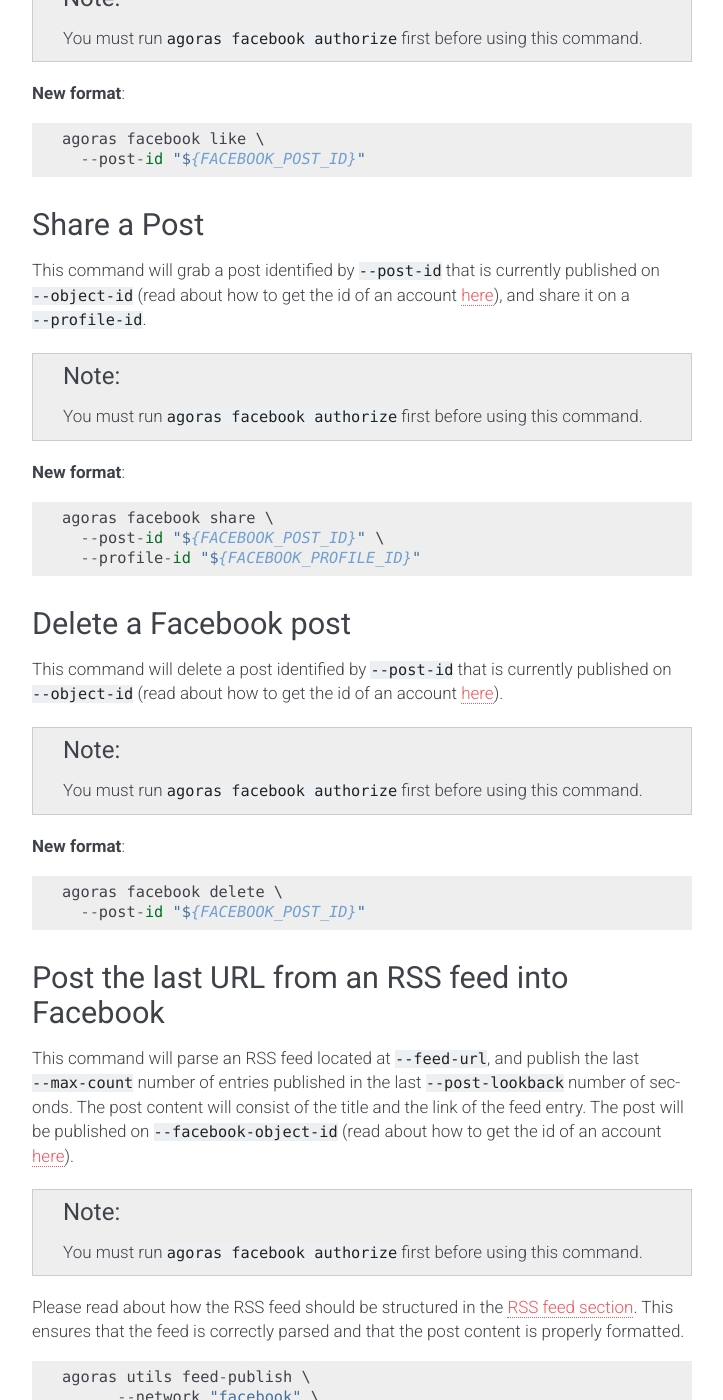
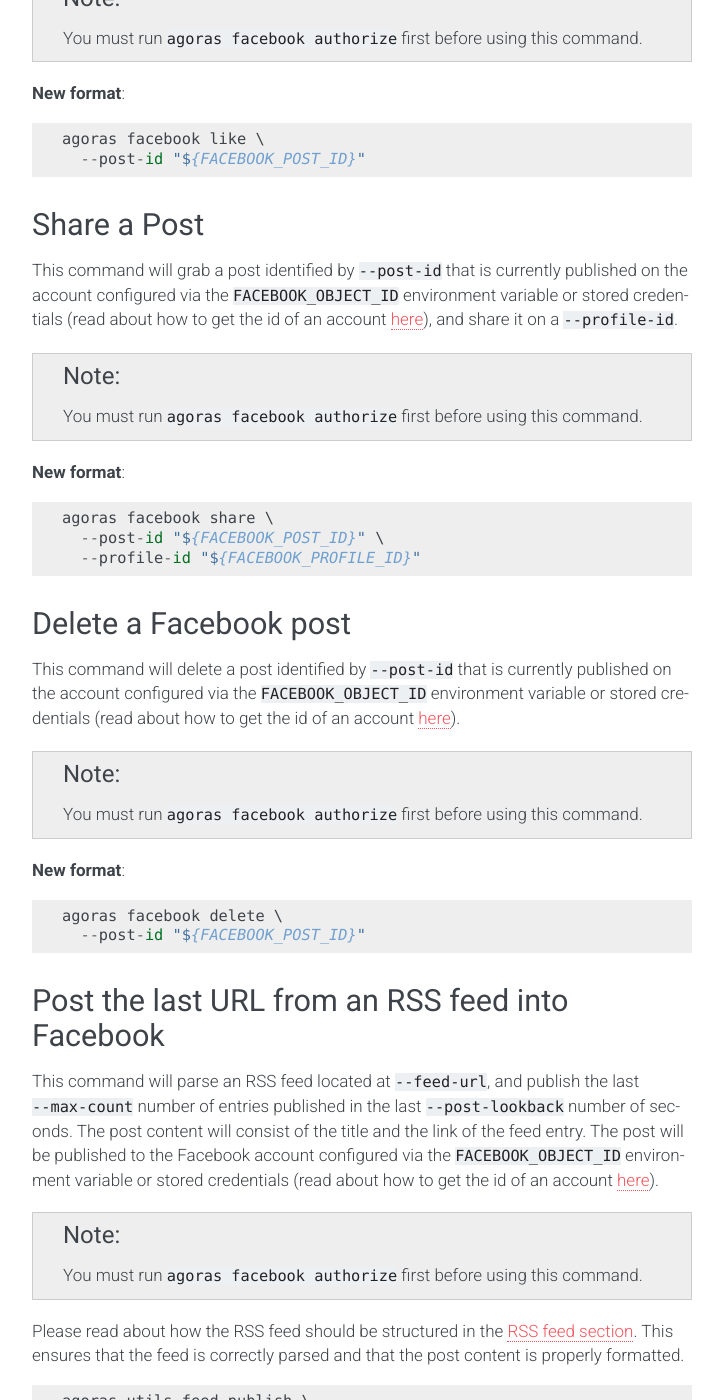
Before and after one commit to LuisAlejandro/agoras, a Sphinx documentation site: the page built from docs/facebook.rst, in a window 1280 px wide and 1400 px high, scrolled down 2656 px. Shown: the whole window, without its empty margins (388-1111 px from the left). Built offline with Sphinx 7.4.7, drawn with Linux system fonts in a browser that asks for light colours; some of the changed text lies outside the part shown.

Commit message:
docs: apply docs-loop audit fixes

```diff
--- a/docs/facebook.rst
+++ b/docs/facebook.rst
@@ -109,7 +109,7 @@
 Share a Post
 ------------
 
-This command will grab a post identified by ``--post-id`` that is currently published on ``--object-id`` (read about how to get the id of an account :ref:`here <how-to-get-facebook-account-id>`), and share it on a ``--profile-id``.
+This command will grab a post identified by ``--post-id`` that is currently published on the account configured via the ``FACEBOOK_OBJECT_ID`` environment variable or stored credentials (read about how to get the id of an account :ref:`here <how-to-get-facebook-account-id>`), and share it on a ``--profile-id``.
 
 .. note::
    You must run ``agoras facebook authorize`` first before using this command.
@@ -125,7 +125,7 @@
 Delete a Facebook post
 ----------------------
 
-This command will delete a post identified by ``--post-id`` that is currently published on ``--object-id`` (read about how to get the id of an account :ref:`here <how-to-get-facebook-account-id>`).
+This command will delete a post identified by ``--post-id`` that is currently published on the account configured via the ``FACEBOOK_OBJECT_ID`` environment variable or stored credentials (read about how to get the id of an account :ref:`here <how-to-get-facebook-account-id>`).
 
 .. note::
    You must run ``agoras facebook authorize`` first before using this command.
@@ -140,7 +140,7 @@
 Post the last URL from an RSS feed into Facebook
 -------------------------------------------------
 
-This command will parse an RSS feed located at ``--feed-url``, and publish the last ``--max-count`` number of entries published in the last ``--post-lookback`` number of seconds. The post content will consist of the title and the link of the feed entry. The post will be published on ``--facebook-object-id`` (read about how to get the id of an account :ref:`here <how-to-get-facebook-account-id>`).
+This command will parse an RSS feed located at ``--feed-url``, and publish the last ``--max-count`` number of entries published in the last ``--post-lookback`` number of seconds. The post content will consist of the title and the link of the feed entry. The post will be published to the Facebook account configured via the ``FACEBOOK_OBJECT_ID`` environment variable or stored credentials (read about how to get the id of an account :ref:`here <how-to-get-facebook-account-id>`).
 
 .. note::
    You must run ``agoras facebook authorize`` first before using this command.
@@ -160,7 +160,7 @@
 Post a random URL from an RSS feed into Facebook
 -------------------------------------------------
 
-This command will parse an RSS feed at ``--feed-url`` and publish one random entry that's not older than ``--max-post-age``. The post content will consist of the title and the link of the feed entry. The post will be published on ``--facebook-object-id`` (read about how to get the id of an account :ref:`here <how-to-get-facebook-account-id>`).
+This command will parse an RSS feed at ``--feed-url`` and publish one random entry that's not older than ``--max-post-age``. The post content will consist of the title and the link of the feed entry. The post will be published to the Facebook account configured via the ``FACEBOOK_OBJECT_ID`` environment variable or stored credentials (read about how to get the id of an account :ref:`here <how-to-get-facebook-account-id>`).
 
 .. note::
    You must run ``agoras facebook authorize`` first before using this command.
@@ -229,8 +229,8 @@
 
 .. _how-to-get-facebook-account-id:
 
-How to get ``--facebook-object-id`` parameter
-~~~~~~~~~~~~~~~~~~~~~~~~~~~~~~~~~~~~~~~~~~~~~
+How to get the Facebook account ID
+~~~~~~~~~~~~~~~~~~~~~~~~~~~~~~~~~~
 
 With Agoras you can use the facebook network to post to pages, profiles and groups, but for simplicity sake we're going to only explain how to get the object ID of a page.
 
--- a/docs/reference/platform-arguments-envvars.rst
+++ b/docs/reference/platform-arguments-envvars.rst
@@ -52,7 +52,7 @@
 | ``GOOGLE_SHEETS_PRIVATE_KEY`` | Service account private key      |
 +-------------------------------+----------------------------------+
 
-``agoras utils schedule-run`` currently requires ``--sheets-*`` flags even when these env vars are set. The legacy ``agoras publish --action schedule`` path (which read the env vars when CLI flags were omitted) was removed in Agoras 3.0; ``agoras utils schedule-run`` reads them today.
+``agoras utils schedule-run`` requires the ``--sheets-*`` flags to be passed on the command line; it does not read these ``GOOGLE_SHEETS_*`` environment variables. The legacy ``agoras publish --action schedule`` path (which read the env vars when CLI flags were omitted) was removed in Agoras 3.0.
 
 Unattended Execution
 --------------------
```
Also changed, not shown: docs/instagram.rst (+5 -5 lines).
